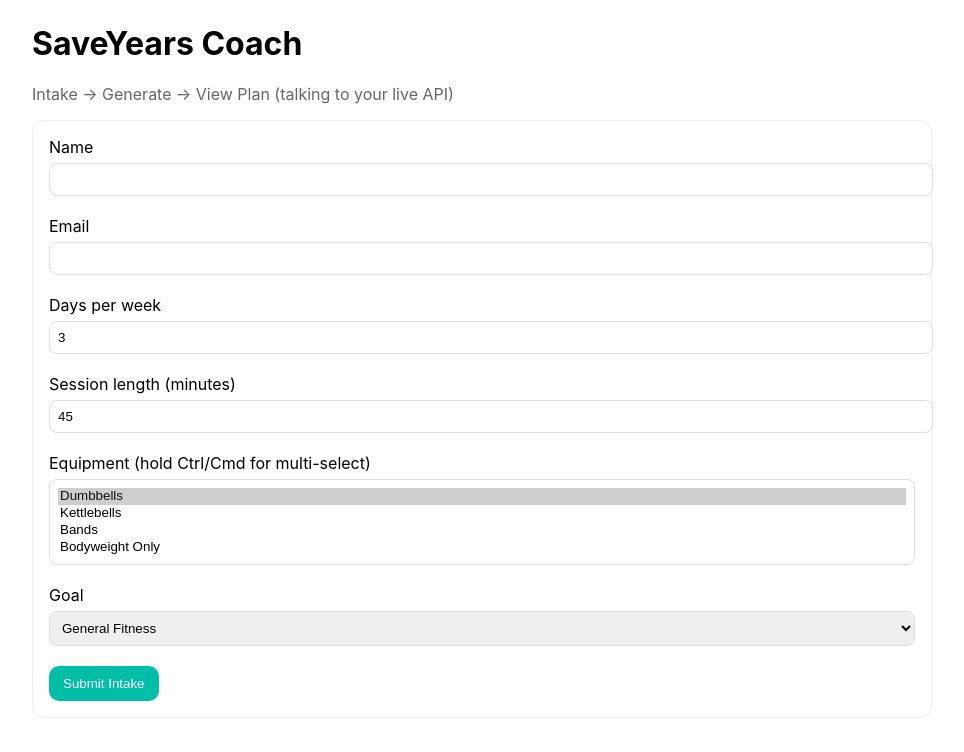
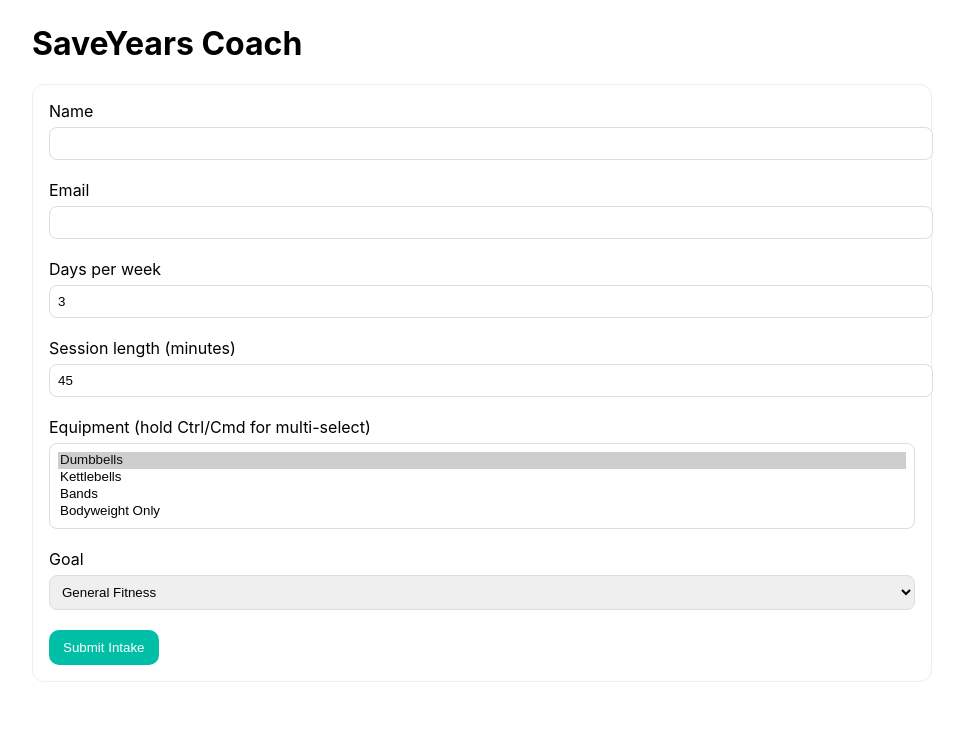
Before and after one commit to drobinson416/Save-Years-AI, a Vue app in the folder frontend-vue/: page / in a window 1280 px wide. Shown: the top 752 px of the page, without its empty margins (158-1122 px from the left). Built offline with nearby package versions, Linux system fonts and the light colour scheme; no server answers.

Commit message:
Remove introductory paragraph from App.vue
Removed introductory text from the main template.

```diff
--- a/frontend-vue/src/App.vue
+++ b/frontend-vue/src/App.vue
@@ -1,7 +1,6 @@
 <template>
   <main style="max-width:900px;margin:24px auto;font-family:Inter,system-ui">
     <h1>SaveYears Coach</h1>
-    <p style="color:#666">Intake → Generate → View Plan (talking to your live API)</p>
 
     <form class="card" @submit.prevent="onSubmit">
       <label>Name<br /><input v-model="form.name" required /></label><br /><br />
```
